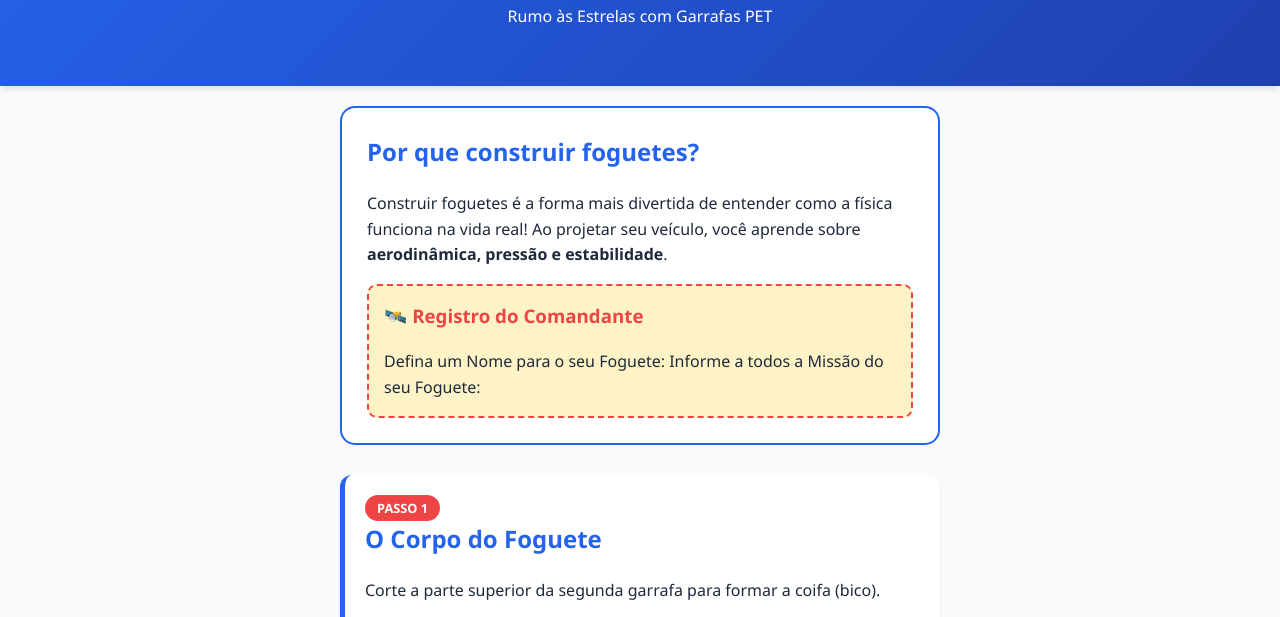
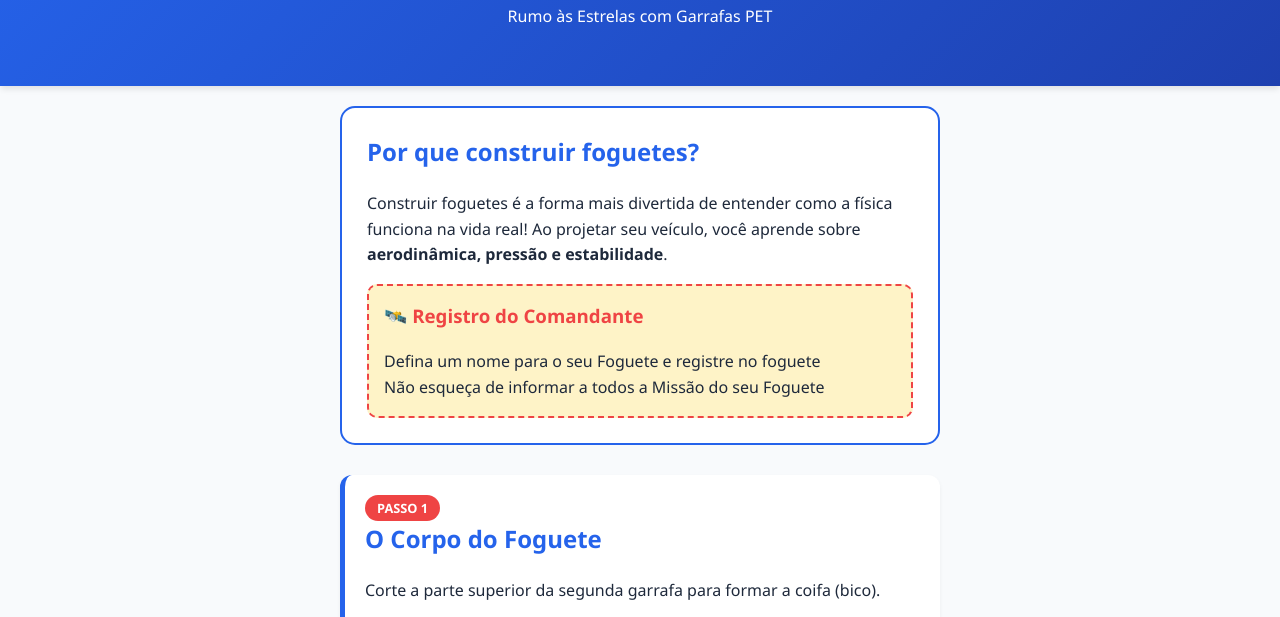
Before and after one commit to ClaudiaMensa/obafogn3, a plain HTML site: page index.html in a window 1280 px wide. Shown: the part 130-747 px from the top of the page. Drawn offline with Linux system fonts and the light colour scheme.

Commit message:
Update labels for rocket registration form

```diff
--- a/index.html
+++ b/index.html
@@ -152,8 +152,9 @@
 
         <div class="mission-form">
             <h3 style="margin-top:0; color:var(--accent)">🛰️ Registro do Comandante</h3>
-            <label>Defina um Nome para o seu Foguete:</label>
-            <label>Informe a todos a Missão do seu Foguete:</label>
+            <label>Defina um nome para o seu Foguete e registre no foguete</label>
+            <br>
+            <label>Não esqueça de informar a todos a Missão do seu Foguete</label>
         </div>
     </section>
 
```
